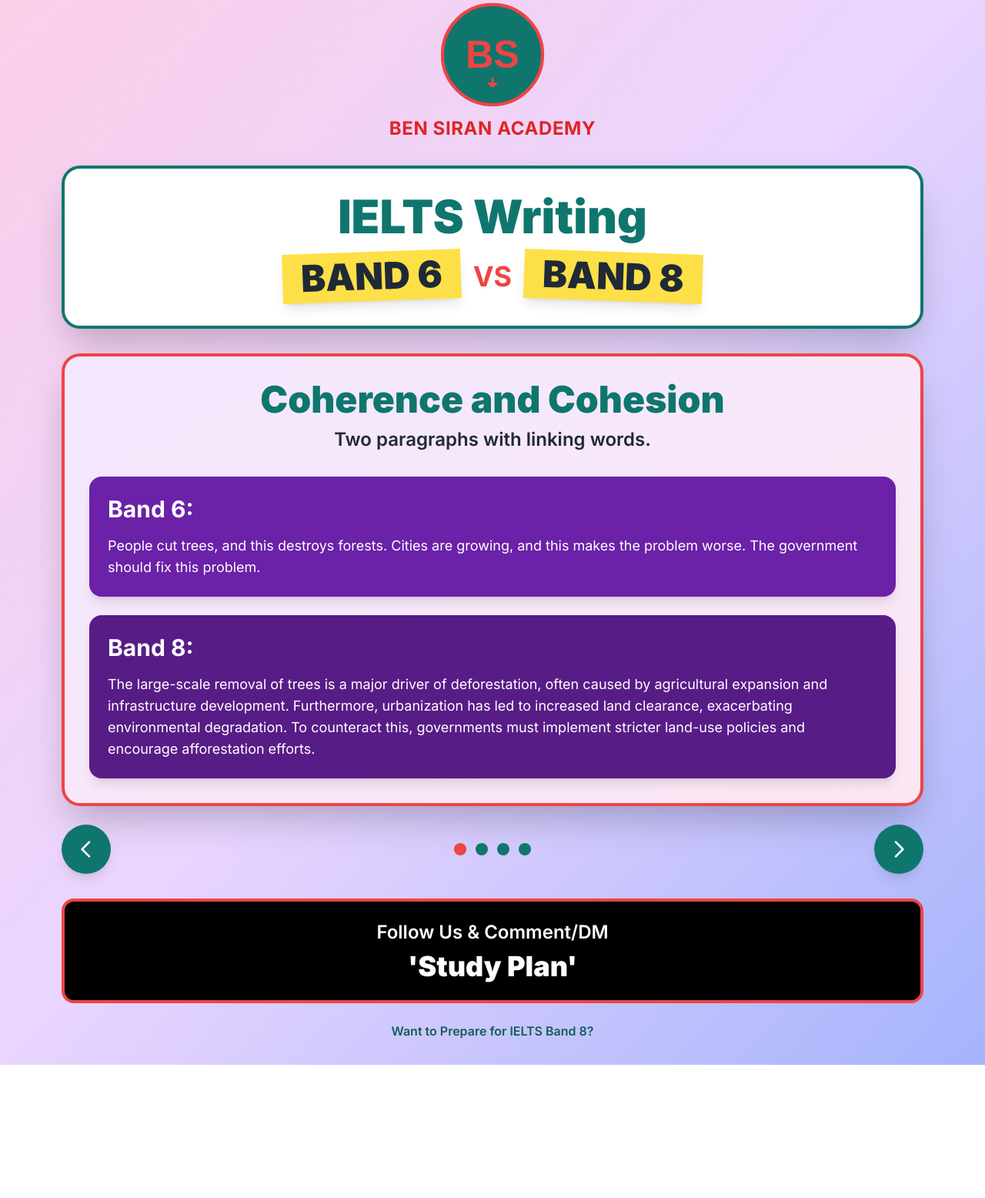
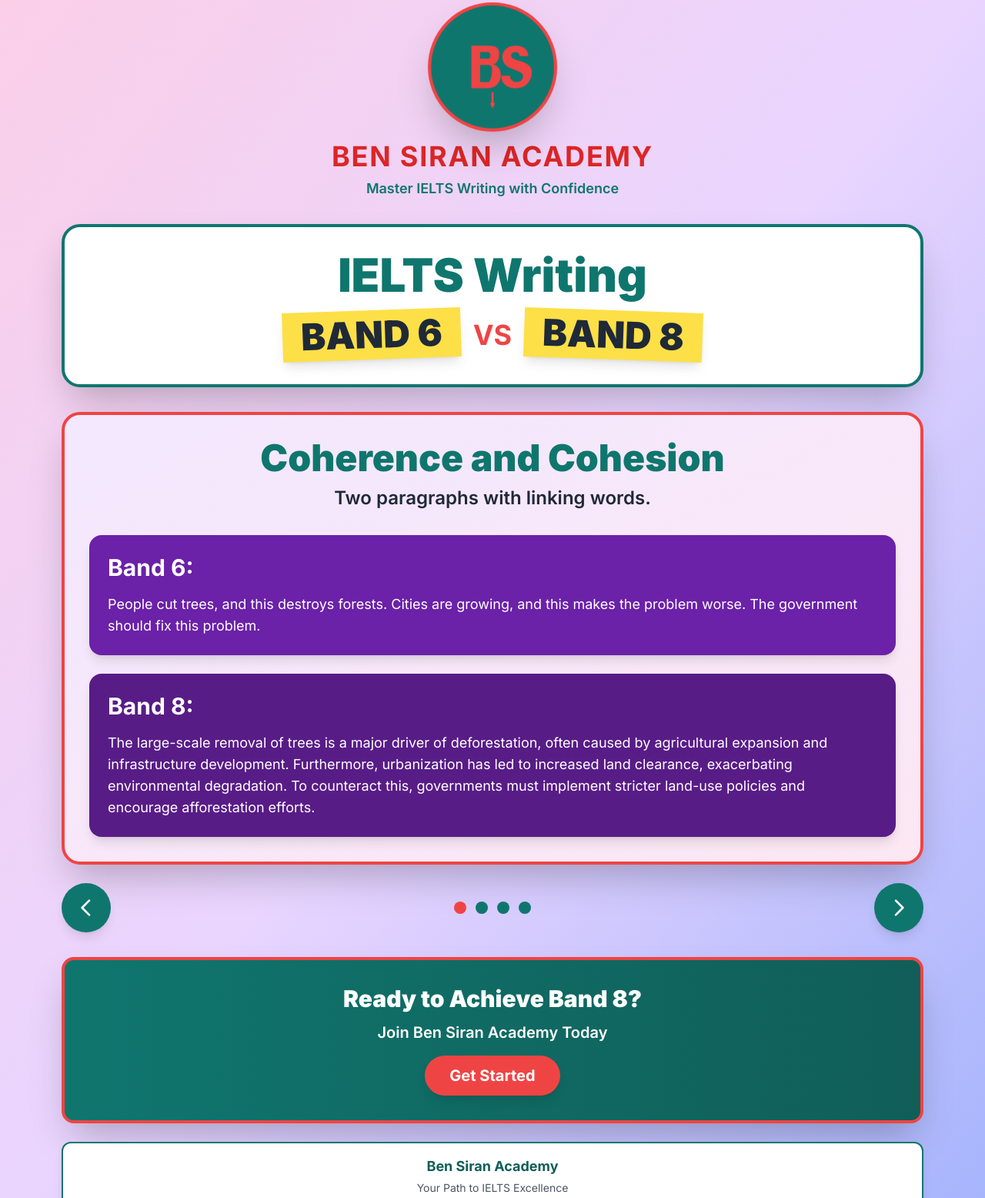
Before and after one commit to BenSiran/IELTS-Writing-, a plain HTML site: page index.html in a window 1280 px wide. Shown: the part 25-1581 px from the top of the page at 77% size. Before the commit the page ends 1408 px from the top, so only its background shows below. Drawn offline with nearby package versions, Linux system fonts and the light colour scheme.

Commit message:
Update index.html

```diff
--- a/index.html
+++ b/index.html
@@ -27,7 +27,7 @@
             }
         }
 
-        .logo-animation {
+        .logo-pulse {
             animation: pulse 2s ease-in-out infinite;
         }
 
@@ -43,22 +43,34 @@
 </head>
 <body class="bg-gradient-to-br from-pink-200 via-purple-200 to-indigo-300 min-h-screen">
     <div class="container mx-auto px-4 py-8 max-w-6xl">
-        <!-- Header with Logo -->
+        <!-- Header with Your Actual Logo -->
         <div class="text-center mb-8">
-            <div class="w-32 h-32 mx-auto mb-4 bg-teal-700 rounded-full flex items-center justify-center border-4 border-red-500 logo-animation">
-                <svg class="w-20 h-20 text-red-500" viewBox="0 0 100 100" fill="currentColor">
-                    <text x="50" y="70" font-size="60" font-weight="bold" text-anchor="middle" font-family="Arial">BS</text>
-                    <path d="M 50 85 L 50 95 M 45 95 L 55 95 L 50 100 Z" stroke="currentColor" stroke-width="3" fill="currentColor"/>
-                </svg>
+            <div class="w-40 h-40 mx-auto mb-4 bg-teal-700 rounded-full flex items-center justify-center border-4 border-red-500 shadow-2xl logo-pulse relative">
+                <!-- Your BS Logo with Pen Nib -->
+                <div class="relative">
+                    <svg class="w-32 h-32" viewBox="0 0 200 200" fill="none">
+                        <!-- B Letter -->
+                        <path d="M 60 60 L 60 140 L 90 140 C 105 140 115 130 115 115 C 115 105 110 98 100 95 C 108 92 112 85 112 75 C 112 60 102 60 90 60 Z M 75 70 L 90 70 C 95 70 97 72 97 77 C 97 82 95 85 90 85 L 75 85 Z M 75 95 L 92 95 C 98 95 100 98 100 105 C 100 112 98 130 92 130 L 75 130 Z" fill="#ef4444" stroke="#ef4444" stroke-width="2"/>
+
+                        <!-- S Letter -->
+                        <path d="M 120 80 C 120 70 128 60 145 60 C 160 60 168 68 168 78 L 153 78 C 153 74 150 70 145 70 C 140 70 135 72 135 78 C 135 83 138 85 148 88 C 162 92 175 96 175 110 C 175 125 165 140 145 140 C 125 140 118 128 118 118 L 133 118 C 133 123 137 130 145 130 C 152 130 160 127 160 118 C 160 112 156 109 145 105 C 130 100 120 95 120 80 Z" fill="#ef4444" stroke="#ef4444" stroke-width="2"/>
+
+                        <!-- Pen Nib at Bottom -->
+                        <line x1="100" y1="150" x2="100" y2="170" stroke="#ef4444" stroke-width="4" stroke-linecap="round"/>
+                        <circle cx="100" cy="170" r="3" fill="#ef4444"/>
+                        <path d="M 95 170 L 100 180 L 105 170" fill="#ef4444"/>
+                    </svg>
+                </div>
             </div>
-            <h2 class="text-red-600 text-2xl font-bold tracking-wide">BEN SIRAN ACADEMY</h2>
+            <h1 class="text-red-600 text-3xl md:text-4xl font-bold tracking-wider mb-2">BEN SIRAN ACADEMY</h1>
+            <p class="text-teal-700 text-lg font-semibold">Master IELTS Writing with Confidence</p>
         </div>
 
         <!-- Title Card -->
         <div class="bg-white rounded-3xl shadow-2xl p-8 mb-8 border-4 border-teal-700">
-            <h1 class="text-5xl md:text-6xl font-black text-teal-700 text-center mb-4">
+            <h2 class="text-5xl md:text-6xl font-black text-teal-700 text-center mb-4">
                 IELTS Writing
-            </h1>
+            </h2>
             <div class="text-center flex flex-wrap justify-center items-center gap-4">
                 <span class="text-4xl md:text-5xl font-black text-gray-800 bg-yellow-300 px-6 py-2 inline-block transform -rotate-2 shadow-lg">
                     BAND 6
@@ -95,17 +107,25 @@
         </div>
 
         <!-- Call to Action -->
-        <div class="bg-black rounded-2xl p-6 text-center border-4 border-red-500 mb-6">
-            <p class="text-white text-xl md:text-2xl mb-2 font-semibold">
-                Follow Us & Comment/DM
+        <div class="bg-gradient-to-r from-teal-700 to-teal-800 rounded-2xl p-8 text-center border-4 border-red-500 mb-6 shadow-2xl">
+            <h3 class="text-white text-2xl md:text-3xl font-black mb-3">
+                Ready to Achieve Band 8?
+            </h3>
+            <p class="text-white text-lg md:text-xl mb-4 font-semibold">
+                Join Ben Siran Academy Today
             </p>
-            <p class="text-white text-3xl md:text-4xl font-black">'Study Plan'</p>
+            <button class="bg-red-500 hover:bg-red-600 text-white font-bold py-3 px-8 rounded-full text-xl shadow-lg transform hover:scale-105 transition-all">
+                Get Started
+            </button>
         </div>
 
         <!-- Footer -->
-        <div class="text-center">
-            <p class="text-teal-800 text-sm md:text-base font-semibold">
-                Want to Prepare for IELTS Band 8?
+        <div class="text-center bg-white rounded-xl p-4 shadow-lg border-2 border-teal-700">
+            <p class="text-teal-800 text-base md:text-lg font-bold mb-1">
+                Ben Siran Academy
+            </p>
+            <p class="text-gray-600 text-sm">
+                Your Path to IELTS Excellence
             </p>
         </div>
     </div>
```
